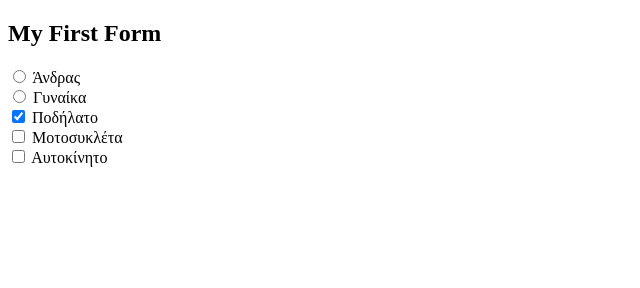
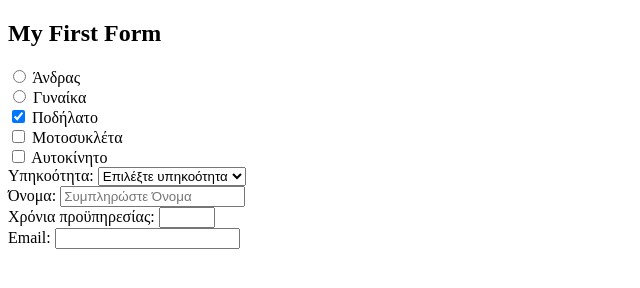
Before and after one commit to konstantinamelik-prog/coding-factory9-web, a plain HTML site: page ch1/forms.html in a window 1280 px wide. Shown: the whole page, without its empty margins (0-640 px from the left). Drawn offline with Linux system fonts and the light colour scheme.

Commit message:
fix: add drop down menu, text, number and email inputs

```diff
--- a/ch1/forms.html
+++ b/ch1/forms.html
@@ -1,5 +1,5 @@
 <!DOCTYPE html>
-<html lang="en">
+<html lang="el">
 <head>
     <meta charset="UTF-8">
     <meta name="viewport" content="width=device-width, initial-scale=1.0">
@@ -32,6 +32,37 @@
             <input type="checkbox" name="vehicle3" value="car" id="fldCar">
             <label for="fldCar">Αυτοκίνητο</label>
         </div>
+
+        <div>
+            <!-- Drop down menu -->
+            <label for="fldNationality">Υπηκοότητα:</label>
+            <select name="nationality" id="fldNationality">
+                <!-- disabled, selected, να έρχεται σαν προεπιλογή για να το βλέπει ο χρήστης αλλά να μην μπορεί να το επιλέξει -->
+                <option value="" disabled selected>Επιλέξτε υπηκοότητα</option>
+                <option value="greek">Ελλάδα</option>
+                <option value="english">Αγγλία</option>
+                <option value="spain">Ισπανία</option>
+            </select>
+        </div>
+
+        <div>
+            <div>
+                <!-- Free text -->
+                <label for="fldFirstname">Όνομα:</label>
+                <!-- Placeholder: εμφανίζεται η εντολή στον χρήστη με θολά γράμματα.
+                Required: υποχρεωτική συμπλήρωση-->
+                <input type="text" name="firstname" id="fldFirstname" placeholder="Συμπληρώστε Όνομα" minlength="5" maxlength="15" required>
+            </div>
+            <div>
+                <!-- Count πεδίο με βελάκια αυξομείωσης -->
+                <label for="fldWorkExperience">Χρόνια προϋπηρεσίας:</label>
+                <input type="number" name="work-experience" id="fldWorkExperience" min="3" max="20">
+            </div>
+            <div>
+                <label for="fldEmail">Email:</label>
+                <input type="email" name="email" id="fldEmail">
+            </div>
+        </div>
     </form>
 </body>
 </html>
```
